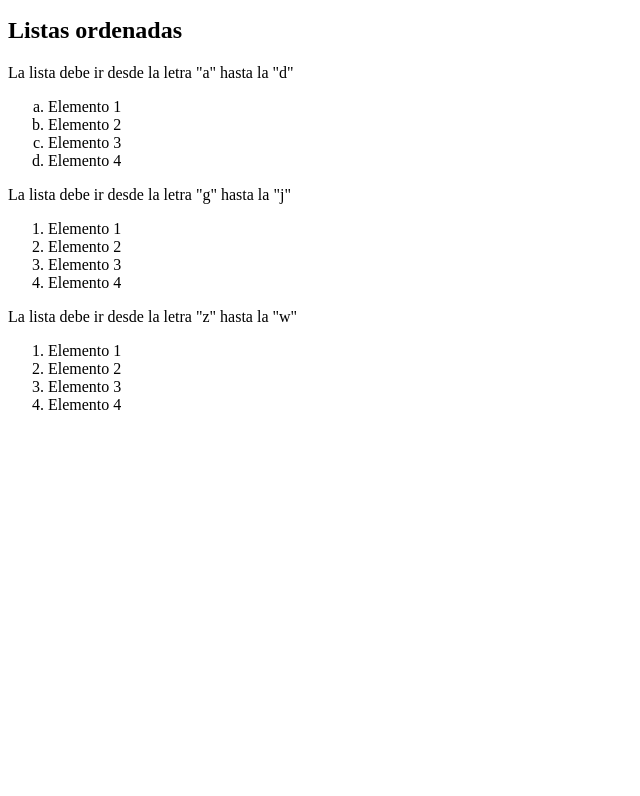
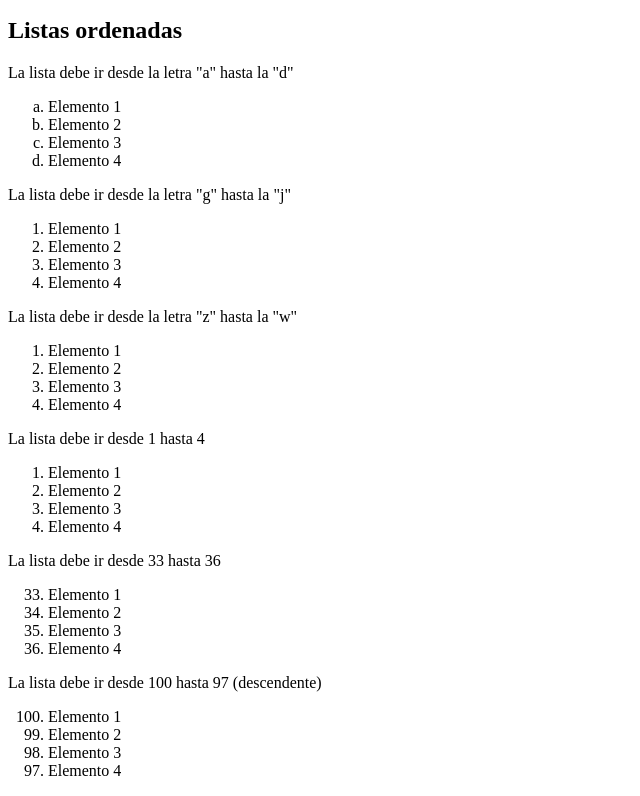
Before and after one commit to evecheca/practico-Argentina, a plain HTML site: page index.html in a window 1280 px wide. Shown: the part 879-1675 px from the top of the page, without its empty margins (0-640 px from the left). Before the commit the page ends 1309 px from the top, so only its background shows below. Drawn offline with Linux system fonts and the light colour scheme.

Commit message:
cambios3

```diff
--- a/index.html
+++ b/index.html
@@ -54,5 +54,29 @@
     <li>Elemento 4</li>
 
 </ol>
+</ol>
+<p>La lista debe ir desde 1 hasta 4</p>
+<ol>
+<li>Elemento 1</li>
+<li>Elemento 2</li>
+<li>Elemento 3</li>
+<li>Elemento 4</li>
+</ol>
+<p>La lista debe ir desde 33 hasta 36</p>
+<ol start="33" >
+<li>Elemento 1</li>
+<li>Elemento 2</li>
+<li>Elemento 3</li>
+<li>Elemento 4</li>
+</ol>
+<p>La lista debe ir desde 100 hasta 97 (descendente)</p>
+<ol start="100" reversed="true" >
+<li>Elemento 1</li>
+<li>Elemento 2</li>
+<li>Elemento 3</li>
+<li>Elemento 4</li>
+</ol>
+</body>
+</html>
   </body>
 </html>
```
